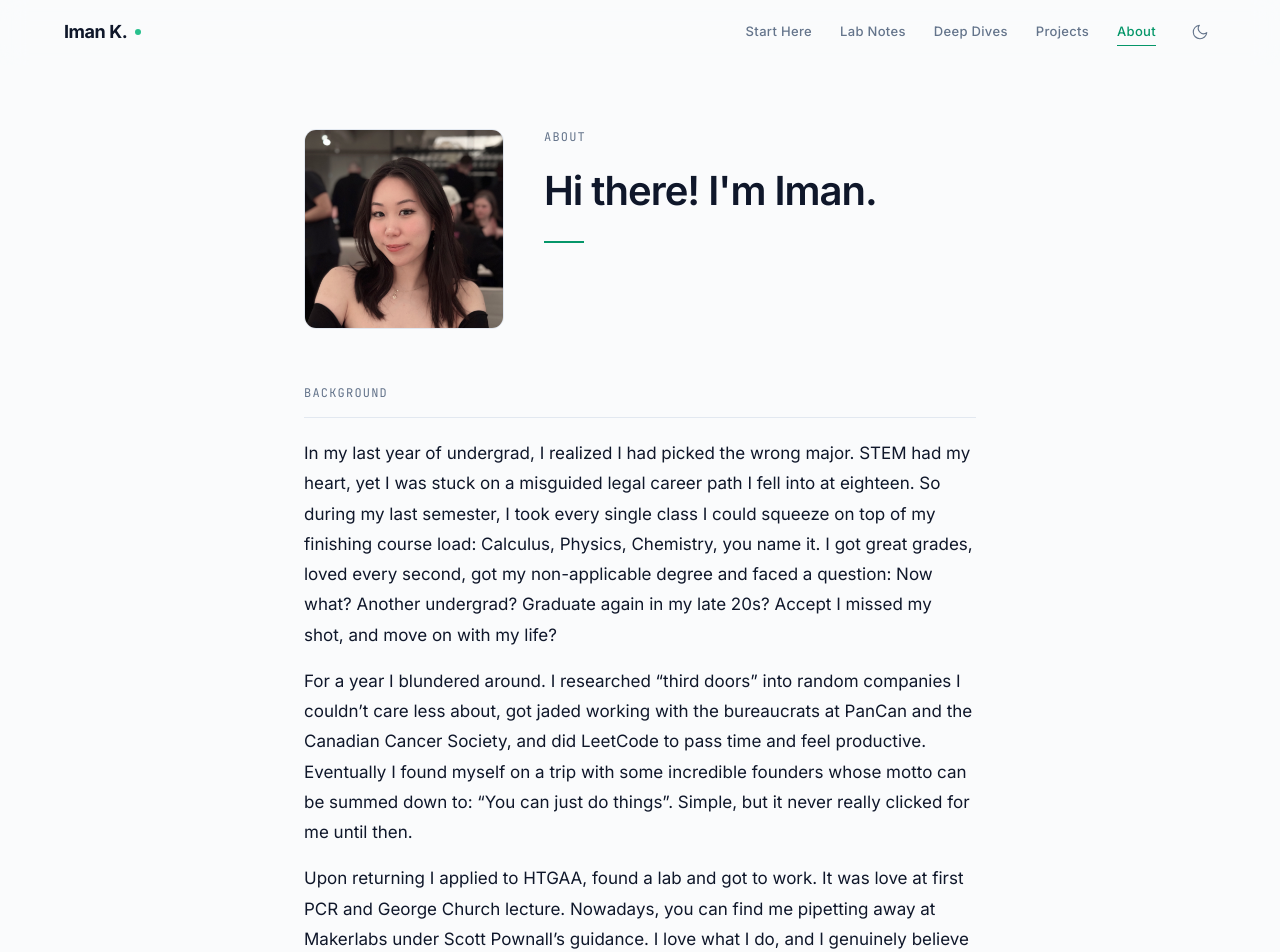
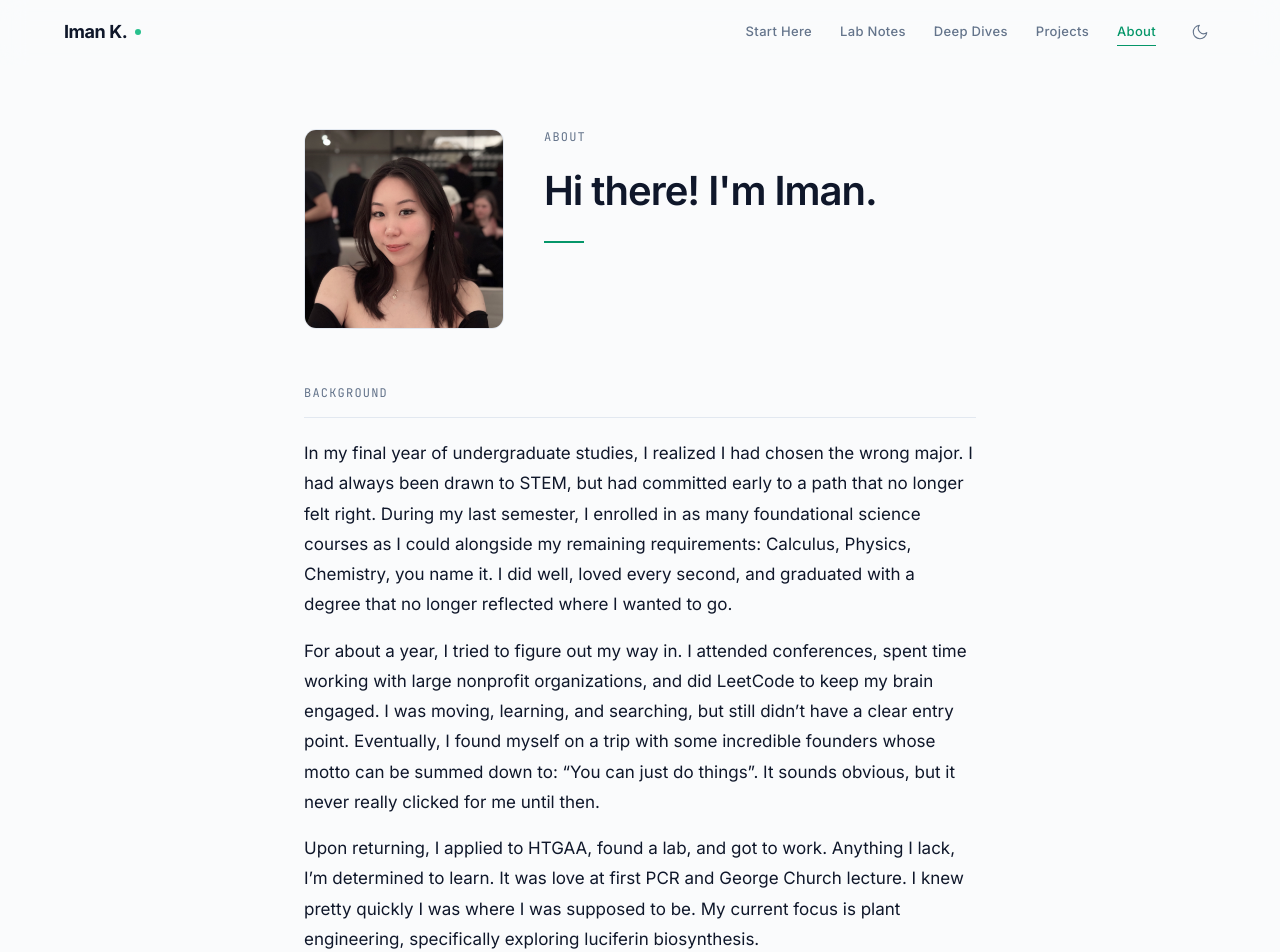
Before and after one commit to imankarib/personal-website, a Next.js app: page /about in a window 1280 px wide. Shown: the top 952 px of the page. Built offline with nearby package versions, Linux system fonts and the light colour scheme.

Commit message:
tinkering

```diff
--- a/src/app/about/page.tsx
+++ b/src/app/about/page.tsx
@@ -48,36 +48,33 @@ export default function AboutPage() {
         </h2>
         <div className="bg-hairline mt-4 h-px w-full" aria-hidden="true" />
         <p className="text-ink mt-5 text-[1.0625rem] leading-[1.78]">
-          In my last year of undergrad, I realized I had picked the wrong major.
-          STEM had my heart, yet I was stuck on a misguided legal career path I
-          fell into at eighteen. So during my last semester, I took every single
-          class I could squeeze on top of my finishing course load: Calculus,
-          Physics, Chemistry, you name it. I got great grades, loved every
-          second, got my non-applicable degree and faced a question: Now what?
-          Another undergrad? Graduate again in my late 20s? Accept I missed my
-          shot, and move on with my life?
+          In my final year of undergraduate studies, I realized I had chosen the
+          wrong major. I had always been drawn to STEM, but had committed early
+          to a path that no longer felt right. During my last semester, I
+          enrolled in as many foundational science courses as I could alongside
+          my remaining requirements: Calculus, Physics, Chemistry, you name it.
+          I did well, loved every second, and graduated with a degree that no
+          longer reflected where I wanted to go.
         </p>
         <p className="text-ink mt-4 text-[1.0625rem] leading-[1.78]">
-          For a year I blundered around. I researched “third doors” into random
-          companies I couldn’t care less about, got jaded working with the
-          bureaucrats at PanCan and the Canadian Cancer Society, and did
-          LeetCode to pass time and feel productive. Eventually I found myself
-          on a trip with some incredible founders whose motto can be summed down
-          to: “You can just do things”. Simple, but it never really clicked for
-          me until then.
+          For about a year, I tried to figure out my way in. I attended
+          conferences, spent time working with large nonprofit organizations,
+          and did LeetCode to keep my brain engaged. I was moving, learning, and
+          searching, but still didn’t have a clear entry point. Eventually, I
+          found myself on a trip with some incredible founders whose motto can
+          be summed down to: “You can just do things”. It sounds obvious, but it
+          never really clicked for me until then.
         </p>
         <p className="text-ink mt-4 text-[1.0625rem] leading-[1.78]">
-          Upon returning I applied to HTGAA, found a lab and got to work. It was
-          love at first PCR and George Church lecture. Nowadays, you can find me
-          pipetting away at Makerlabs under Scott Pownall&rsquo;s guidance. I
-          love what I do, and I genuinely believe in the future of this
-          incredible field. Currently, I’m hyper-focused on plant engineering,
-          specifically utilizing luciferin biosynthesis.
+          Upon returning, I applied to HTGAA, found a lab, and got to work.
+          Anything I lack, I’m determined to learn. It was love at first PCR and
+          George Church lecture. I knew pretty quickly I was where I was
+          supposed to be. My current focus is plant engineering, specifically
+          exploring luciferin biosynthesis.
         </p>
         <p className="text-ink mt-4 text-[1.0625rem] leading-[1.78]">
-          Everything here is written by someone who is still learning.
-          You&rsquo;ll find honest mistakes alongside genuine breakthroughs.
-          It’s been quite a journey getting here, thank you for stopping by.
+          This is a record of work in progress. It includes both errors and
+          genuine discoveries. Thank you for stopping by.
         </p>
       </section>
 
--- a/src/app/deep-dives/page.tsx
+++ b/src/app/deep-dives/page.tsx
@@ -26,9 +26,11 @@ export default function DeepDivesPage() {
 
       {/* Posts */}
       <div className="grid gap-12 sm:grid-cols-2 lg:grid-cols-3">
-        {deepDives.map((post) => (
-          <PostCard key={post.slug} post={post} />
-        ))}
+        {[...deepDives]
+          .sort((a, b) => new Date(b.date).getTime() - new Date(a.date).getTime())
+          .map((post) => (
+            <PostCard key={post.slug} post={post} />
+          ))}
       </div>
     </div>
   );
--- a/src/app/projects/[slug]/page.tsx
+++ b/src/app/projects/[slug]/page.tsx
@@ -75,10 +75,12 @@ export default async function ProjectPage({ params }: Props) {
       {/* Timeline */}
       <section>
         <h2 className="mb-8 font-mono text-xs uppercase tracking-widest text-secondary">
-          Milestones
+          Timeline
         </h2>
         <div className="relative border-l border-hairline pl-8">
-          {project.milestones.map((milestone, i) => (
+          {[...project.milestones]
+            .sort((a, b) => new Date(b.date).getTime() - new Date(a.date).getTime())
+            .map((milestone, i) => (
             <div
               key={i}
               className={`relative pb-10 last:pb-0`}
--- a/src/components/home/Hero.tsx
+++ b/src/components/home/Hero.tsx
@@ -22,9 +22,9 @@ export function Hero() {
             </div>
 
             <h1 className="font-heading text-[2.75rem] leading-[1.08] font-bold tracking-tight text-white sm:text-[3.5rem] lg:text-[4rem]">
-              Engineering{" "}
+              Experimental{" "}
               <span className="bg-gradient-to-r from-emerald-400 to-emerald-300 bg-clip-text text-transparent">
-                Biology
+                Synthetic Biology
               </span>
             </h1>
 
--- a/src/lib/content.ts
+++ b/src/lib/content.ts
@@ -177,7 +177,7 @@ export const projects: Project[] = [
       "The ultimate goal of my synthetic biology work: making plants that glow autonomously. This project takes the candidate genes identified in the Missing Enzyme Hunt and engineers them into a functional bioluminescent pathway in N. benthamiana. Starting with known components like firefly luciferase and working up to the full four gene pathway with BGL, Laccase, ACOT1, and AkaLuc, all targeted to the peroxisome for autonomous luciferin production.",
     status: "active",
     tags: ["Bioluminescence", "Plant Biology", "Wet Lab"],
-    milestones: [
+    timeline: [
       {
         title: "First bacterial transformation",
         date: "2025-02-01",
```
